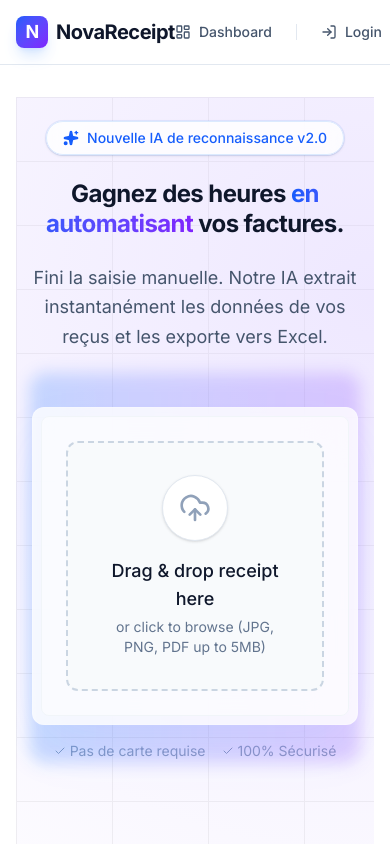
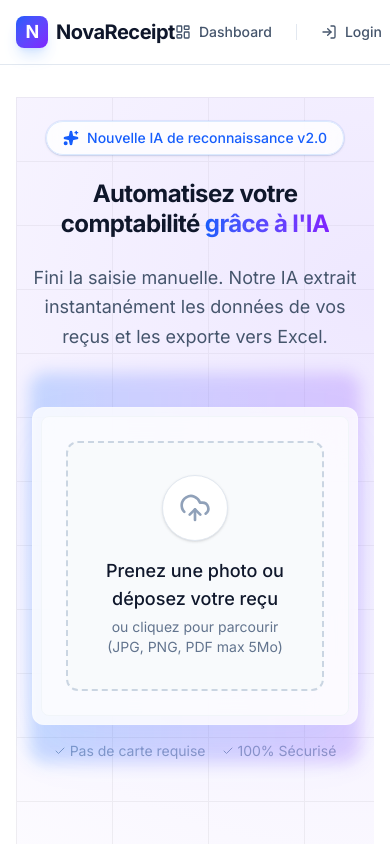
Before and after one commit to mdia12/receipt-ocr, a Next.js app: page / in a window 390 px wide. Shown: the top 844 px of the page. Built offline with nearby package versions, Linux system fonts and the light colour scheme.

Commit message:
Translate UI to French, add mobile camera support, and update hero title

```diff
--- a/app/page.tsx
+++ b/app/page.tsx
@@ -25,11 +25,10 @@ export default function Home() {
         </div>
 
         <h1 className="text-2xl md:text-4xl font-bold tracking-tight text-slate-900 leading-tight">
-          Gagnez des heures <br className="hidden md:block" />
+          Automatisez votre comptabilité <br className="hidden md:block" />
           <span className="text-transparent bg-clip-text bg-gradient-to-r from-blue-600 to-violet-600">
-            en automatisant
-          </span>{" "}
-          vos factures.
+            grâce à l'IA
+          </span>
         </h1>
 
         <p className="text-lg text-slate-600 max-w-2xl mx-auto leading-relaxed">
--- a/components/UploadArea.tsx
+++ b/components/UploadArea.tsx
@@ -43,11 +43,11 @@ export default function UploadArea({ onUploadSuccess }: UploadAreaProps) {
   const validateAndSetFile = (file: File) => {
     const validTypes = ['image/jpeg', 'image/png', 'application/pdf'];
     if (!validTypes.includes(file.type)) {
-      setError("Please upload a JPG, PNG, or PDF file.");
+      setError("Veuillez télécharger un fichier JPG, PNG ou PDF.");
       return;
     }
     if (file.size > 5 * 1024 * 1024) { // 5MB limit
-      setError("File size must be less than 5MB.");
+      setError("La taille du fichier doit être inférieure à 5 Mo.");
       return;
     }
 
@@ -80,7 +80,7 @@ export default function UploadArea({ onUploadSuccess }: UploadAreaProps) {
         setFile(null); // Reset after success
       }
     } catch (err) {
-      setError("Failed to upload file. Please try again.");
+      setError("Échec du téléchargement. Veuillez réessayer.");
       console.error(err);
     } finally {
       setIsUploading(false);
@@ -110,16 +110,17 @@ export default function UploadArea({ onUploadSuccess }: UploadAreaProps) {
             onChange={handleFileSelect}
             className="hidden"
             accept=".jpg,.jpeg,.png,.pdf"
+            capture="environment"
           />
           <div className={`p-4 rounded-full ${isDragging ? "bg-blue-100" : "bg-white shadow-sm border border-slate-200"}`}>
             <UploadCloud className={`w-8 h-8 ${isDragging ? "text-blue-600" : "text-slate-400"}`} />
           </div>
           <div>
             <p className="text-lg font-medium text-slate-900">
-              {isDragging ? "Drop file here" : "Drag & drop receipt here"}
+              {isDragging ? "Déposez le fichier ici" : "Prenez une photo ou déposez votre reçu"}
             </p>
             <p className="text-sm text-slate-500 mt-1">
-              or click to browse (JPG, PNG, PDF up to 5MB)
+              ou cliquez pour parcourir (JPG, PNG, PDF max 5Mo)
             </p>
           </div>
         </div>
@@ -158,10 +159,10 @@ export default function UploadArea({ onUploadSuccess }: UploadAreaProps) {
             {isUploading ? (
               <>
                 <Loader2 className="w-4 h-4 animate-spin" />
-                Processing...
+                Traitement en cours...
               </>
             ) : (
-              "Process Receipt"
+              "Traiter le reçu"
             )}
           </button>
         </div>
```
